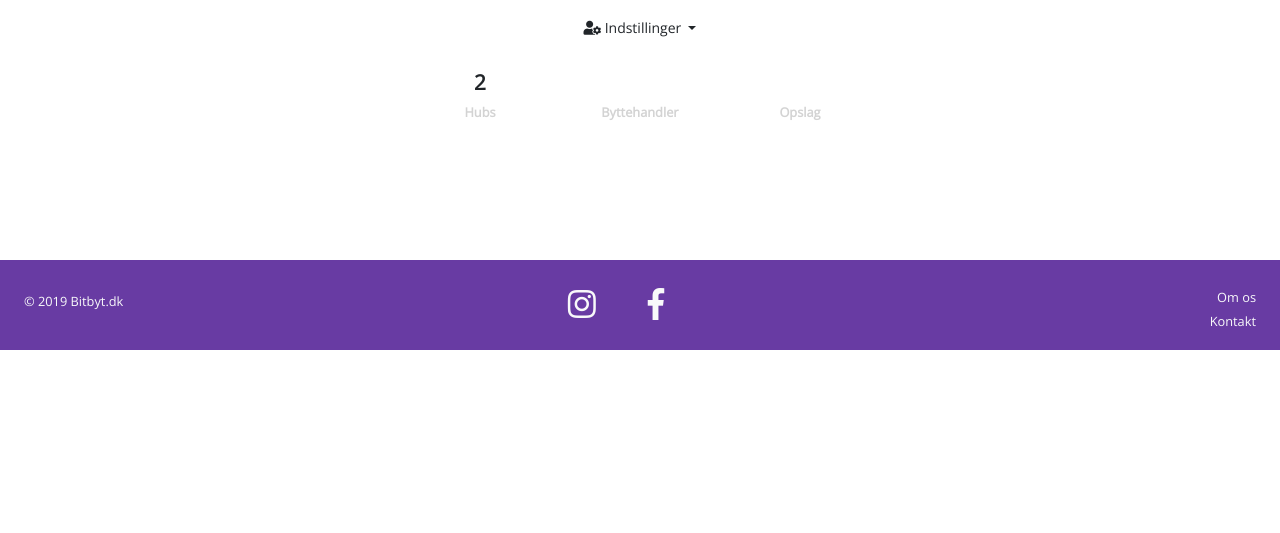
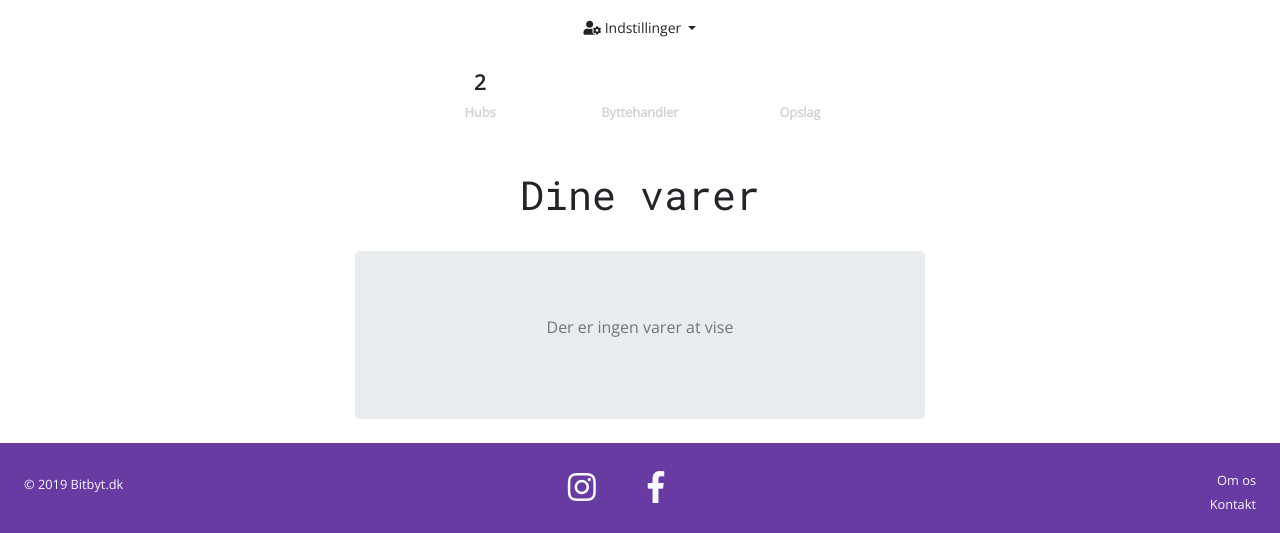
Before and after one commit to bitbyt-LOOP4/bitbyt.dk, a PHP site: page /profil.php in a window 1280 px wide. Shown: the part 450-983 px from the top of the page. Before the commit the page ends 800 px from the top, so only its background shows below. Run offline with PHP 8.4, Linux system fonts and the light colour scheme; the visitor is signed in with stand-in values (Sample User, id 1); data that the repository does not hold is empty.

Commit message:
Update profil.php

```diff
--- a/profil.php
+++ b/profil.php
@@ -93,6 +93,9 @@ if (!$result) die(mysqli_error($con));
     </div>
 </div>
 <br><br>
+<div class="container">
+    <h1 class="display-5 text-center">Dine varer</h1>
+</div>
 <!-- container der indeholder artikler -->
 <div class="container">
     <div class="row">
@@ -113,6 +116,7 @@ if (!$result) die(mysqli_error($con));
                     $image_link = $row['image_link'];
                     $price = $row['price'];
                     $product_id = $row['product_id'];
+                    $placeholder = '';
         ?>
         <div class="col-md-4 col-lg-3 feed-card pb-4">
             <div class="card mb-4 shadow-sm h-100">
@@ -128,7 +132,7 @@ if (!$result) die(mysqli_error($con));
                     <div class="d-flex justify-content-between align-items-center">
                         <div class="btn-group">
 
-                            <button type="button" class="btn btn-sm btn-outline-secondary view_data" user="<?php  echo $user_id?>"  id="<?php  echo $row['product_id']?>">Se vare</button>
+                            <button type="button" class="btn btn-sm btn-outline-secondary view_data" user="<?php  echo $user_id?>" id="<?php  echo $row['product_id']?>">Se vare</button>
 
                         </div>
                         <small class=" text-muted">Rørkjær Skole</small>
@@ -140,8 +144,16 @@ if (!$result) die(mysqli_error($con));
         <?php
         }
     }
+    else {
+        $placeholder = 'Der er ingen varer at vise';
+    ?>
+        <div class="col-1 col-md-3"></div>
+        <div class="jumbotron text-muted text-center my-4 col-10 col-md-6">
+            <p> <?php echo $placeholder ?> </p>
+        </div>
+        <div class="col-1 col-md-3"></div>
+        <?php } ?>
 
-    ?>
 
         <div id="dataModal" class="modal fade">
             <div class="modal-dialog" id="product_detail">
```
Lines whose indentation alone changed are shown as unchanged.
